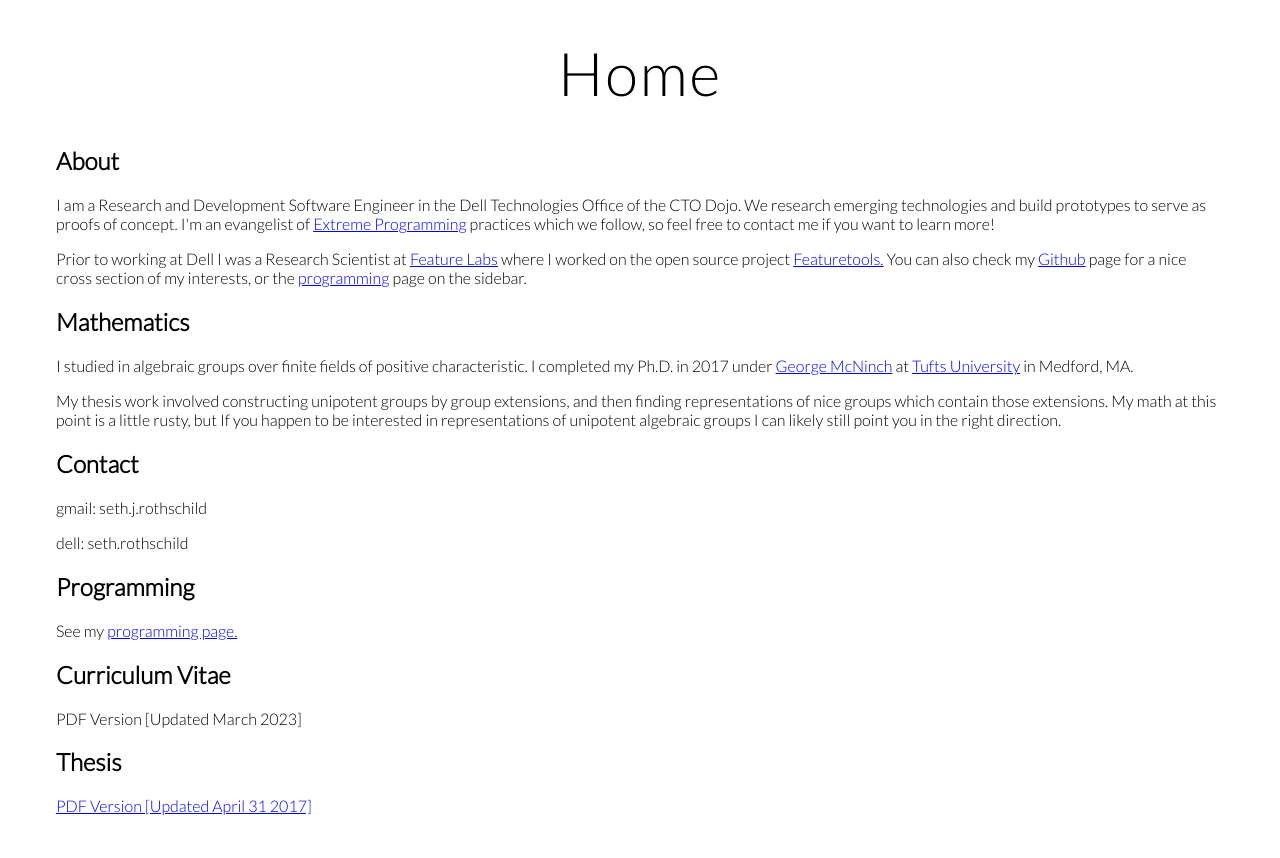
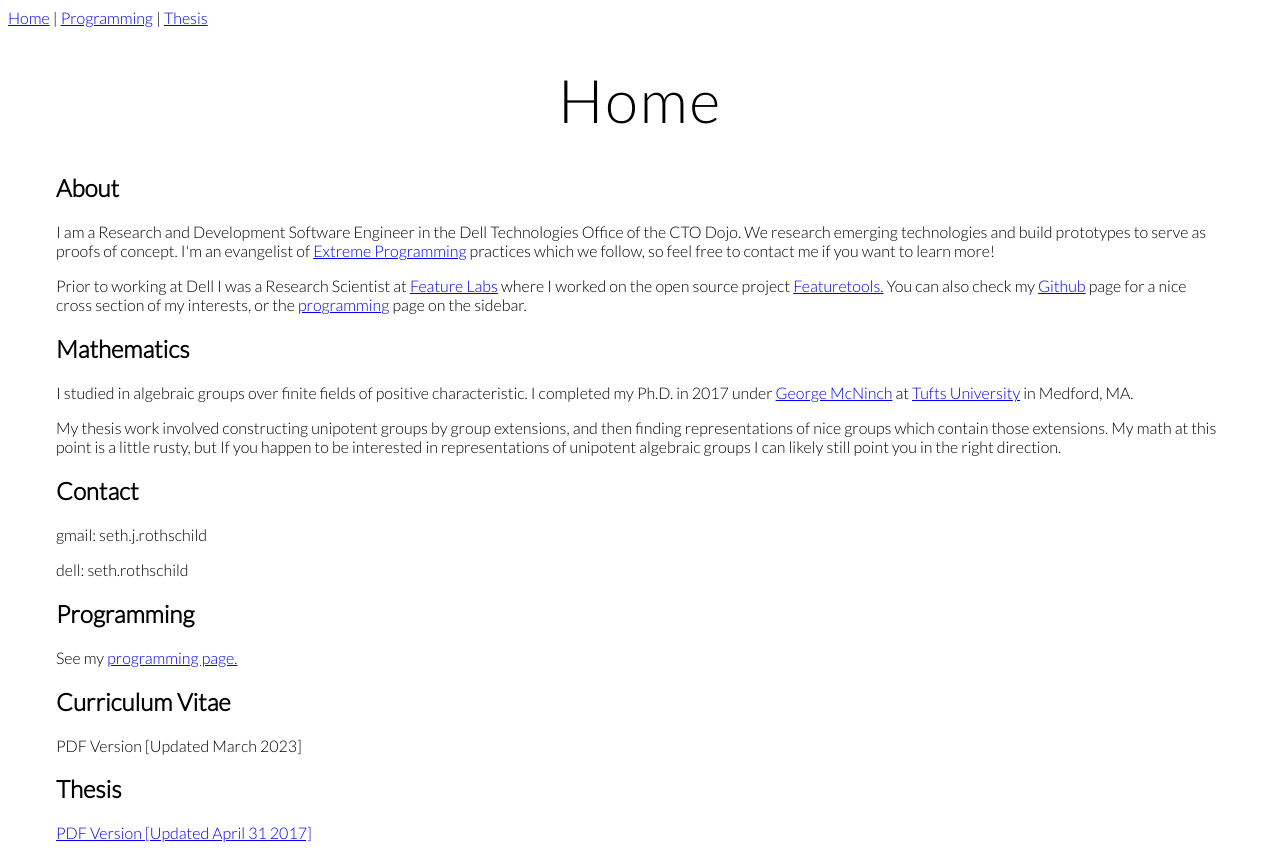
Before and after one commit to Seth-Rothschild/sethjrothschild.com, a SvelteKit app: page / in a window 1280 px wide. Before the commit the page ends 831 px from the top, so only its background shows below. Built offline with nearby package versions, Linux system fonts and the light colour scheme.

Commit message:
Add basic navbar (closes #7)

```diff
--- /dev/null
+++ b/src/routes/+layout.svelte
@@ -0,0 +1,6 @@
+<nav>
+	<a href="/">Home</a> |
+	<a href="/programming">Programming</a> |
+	<a href="/thesis">Thesis</a>
+</nav>
+<slot />
```
Also changed, not shown: 1 other file (tests, documents, lock files or other folders).
